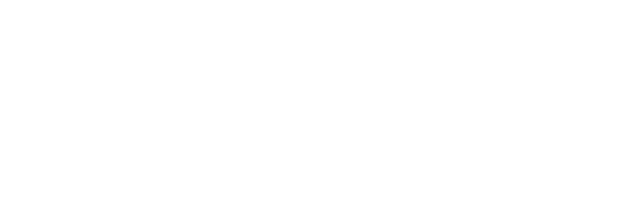
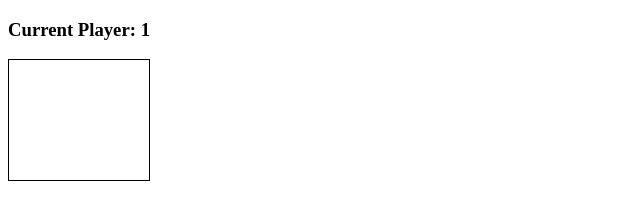
Before and after one commit to wictorianx/connect4, a plain HTML site: page index.html in a window 1280 px wide. Shown: the whole page, without its empty margins (0-640 px from the left). Drawn offline with Linux system fonts and the light colour scheme.

Commit message:
incomplete

```diff
--- a/index.html
+++ b/index.html
@@ -7,7 +7,59 @@
     <link rel="stylesheet" href = "styles.css">
 </head>
 <body>
-
+    <h3>Current Player: <span id = "currentPlayer">1</span></h3>
+    <h3 id = "result"></h3>
+    <div class="grid">
+        <div></div>
+        <div></div>
+        <div></div>
+        <div></div>
+        <div></div>
+        <div></div>
+        <div></div>
+        <div></div>
+        <div></div>
+        <div></div>
+        <div></div>
+        <div></div>
+        <div></div>
+        <div></div>
+        <div></div>
+        <div></div>
+        <div></div>
+        <div></div>
+        <div></div>
+        <div></div>
+        <div></div>
+        <div></div>
+        <div></div>
+        <div></div>
+        <div></div>
+        <div></div>
+        <div></div>
+        <div></div>
+        <div></div>
+        <div></div>
+        <div></div>
+        <div></div>
+        <div></div>
+        <div></div>
+        <div></div>
+        <div></div>
+        <div></div>
+        <div></div>
+        <div></div>
+        <div></div>
+        <div></div>
+        <div></div>
+        <div class ="taken"></div>
+        <div class ="taken"></div>
+        <div class ="taken"></div>
+        <div class ="taken"></div>
+        <div class ="taken"></div>
+        <div class ="taken"></div>
+        <div class ="taken"></div>
+    </div>
 
 
     <script src="script.js"charset="utf-8"></script>
--- a/styles.css
+++ b/styles.css
@@ -0,0 +1,23 @@
+.grid {
+    border: 1px solid;
+    height: 120px;
+    width: 140px;
+    display: flex;
+    flex-wrap: wrap;
+}
+
+.grid div{
+    height: 20px;
+    width: 20px;
+
+}
+
+.player-one {
+    background-color: red;
+    border-radius: 10px;
+}
+
+.player-two {
+    background-color: blue;
+    border-radius: 10px;
+}
```
